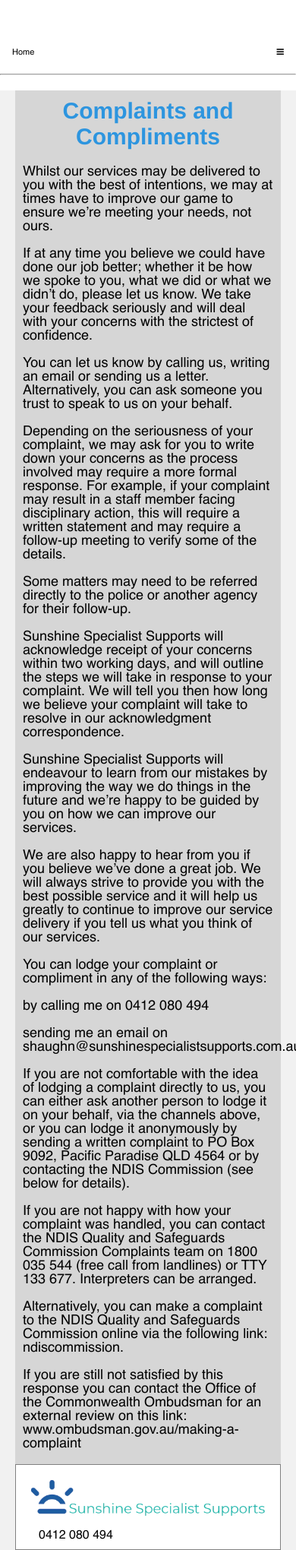
After one commit to saagarverma1234/sss, a PHP site: page /complaints.php in a window 390 px wide. The commit adds this page. Shown: the whole page at 76% size. Run offline with PHP 8.4, Linux system fonts and the light colour scheme.

Commit message:
all pages

```diff
--- /dev/null
+++ b/complaints.php
@@ -0,0 +1,154 @@
+<!DOCTYPE html>
+<html>
+<style>
+	.container {
+		background-color: #f1f1f1;
+	}
+	.container .me {
+		float: left;
+		padding-right: 20px;
+	}
+	.about-inner {
+		width: 50%;
+		text-align: left;
+		margin: auto;
+		background-color: #d6d6d6;
+		padding: 0px 100px;
+	}
+	.white-box-about {
+		/*width: 100%;*/
+		background-color: #fff;
+		border: 1px solid grey;
+		padding: 10px 10px;
+	}
+
+	.white-box-about .logo {
+		width: 50%;
+	}
+
+	.number {
+		padding-left: 25px;
+	}
+
+	h1, h2, h3 {
+		color: #2d95df;
+	}
+
+	h1 {
+		font-size: 50px;
+		padding-top: 40px;
+		margin-bottom: 20px;
+		text-align: center;
+	}
+
+	h3, p {
+		font-size: 18px !important;
+	}
+
+	ul, li {
+		font-size: 18px;
+	}
+
+	h3 {
+		margin-bottom: 0px;
+		color: #000;
+		font-weight: bold;
+	}
+
+	p {
+		margin-top: 0px;
+	}
+
+	h2 {
+		font-size: 38px;
+	}
+
+	@media screen and (max-width: 600px) {
+		.about-inner {
+			width: 100%;
+			padding: 0px;
+		}
+
+		.container {
+			padding: 0px 20px;
+		}
+
+		.img-container-about {
+			display: flex;
+		}
+
+		.me {
+			margin: auto;
+			padding-top: 20px;
+		}
+
+		h1 {
+			padding-top: 10px;
+			text-align: center;
+			font-size: 30px;
+		}
+
+		h3, p {
+			font-size: 18px !important;
+		}
+
+		.white-box-about .logo {
+		width: 100%;
+		}
+
+		.number {
+			padding-left: 20px;
+		}
+
+		.inner-inner {
+			margin: 0px 10px;
+		}
+	}
+</style>
+<body>
+
+<?php include 'header.php';?>
+<div class="container">
+	<div class="about-inner">
+		<div class="inner-inner">
+			<h1>Complaints and Compliments</h1>
+			<p>Whilst our services may be delivered to you with the best of intentions, we may at times have to improve our game to ensure we’re meeting your needs, not ours.<br><br>
+
+			If at any time you believe we could have done our job better; whether it be how we spoke to you, what we did or what we didn’t do, please let us know.  We take your feedback seriously and will deal with your concerns with the strictest of confidence.<br><br>
+
+			You can let us know by calling us, writing an email or sending us a letter.  Alternatively, you can ask someone you trust to speak to us on your behalf. <br><br>
+
+			Depending on the seriousness of your complaint, we may ask for you to write down your concerns as the process involved may require a more formal response.  For example, if your complaint may result in a staff member facing disciplinary action, this will require a written statement and may require a follow-up meeting to verify some of the details.<br><br>
+
+			Some matters may need to be referred directly to the police or another agency for their follow-up.<br><br>
+
+			Sunshine Specialist Supports will acknowledge receipt of your concerns within two working days, and will outline the steps we will take in response to your complaint.  We will tell you then how long we believe your complaint will take to resolve in our acknowledgment correspondence.<br><br>
+
+			Sunshine Specialist Supports will endeavour to learn from our mistakes by improving the way we do things in the future and we’re happy to be guided by you on how we can improve our services.<br><br>
+
+			We are also happy to hear from you if you believe we’ve done a great job.  We will always strive to provide you with the best possible service and it will help us greatly to continue to improve our service delivery if you tell us what you think of our services.<br><br>
+
+			You can lodge your complaint or compliment in any of the following ways:<br><br>
+
+			by calling me on 0412 080 494<br><br>
+
+			sending me an email on shaughn@sunshinespecialistsupports.com.au<br><br>
+
+			If you are not comfortable with the idea of lodging a complaint directly to us, you can either ask another person to lodge it on your behalf, via the channels above, or you can lodge it anonymously by sending a written complaint to PO Box 9092, Pacific Paradise QLD 4564 or by contacting the NDIS Commission (see below for details).<br><br>
+
+			If you are not happy with how your complaint was handled, you can contact the NDIS Quality and Safeguards Commission Complaints team on 1800 035 544 (free call from landlines) or TTY 133 677. Interpreters can be arranged. 	<br><br>
+
+			Alternatively, you can make a complaint to the NDIS Quality and Safeguards Commission online via the following link: ndiscommission.<br><br>
+
+			If you are still not satisfied by this response you can contact the Office of the Commonwealth Ombudsman for an external review on this link: www.ombudsman.gov.au/making-a-complaint</p>
+		</div>
+
+	       <div class="white-box-about">
+	          <img src="images/live-logo.png" class="logo"><br>
+	          <span class="number">0412 080 494</span>
+	       </div>
+	</div>
+</div>
+
+</body>
+</html>
--- a/header.php
+++ b/header.php
@@ -237,8 +237,8 @@
          <div class="navbar-container">
             <div class="topnav" id="myTopnav">
                <a href="/" class="active">Home</a>
-               <a href="#ndis-plan">Your NDIS Plan</a>
-               <a href="#contact-us">Contact Us</a>
+               <a href="/#ndis-plan">Your NDIS Plan</a>
+               <a href="/#contact-us">Contact Us</a>
                <a href="about.php">About Me</a>
                <a href="team.php">Meet the Team</a>
                <a href="consultancy.php">Consultancy Services</a>
```
Also changed, not shown: privacy.php (+9 -2 lines), team.php (+4 -9 lines).
